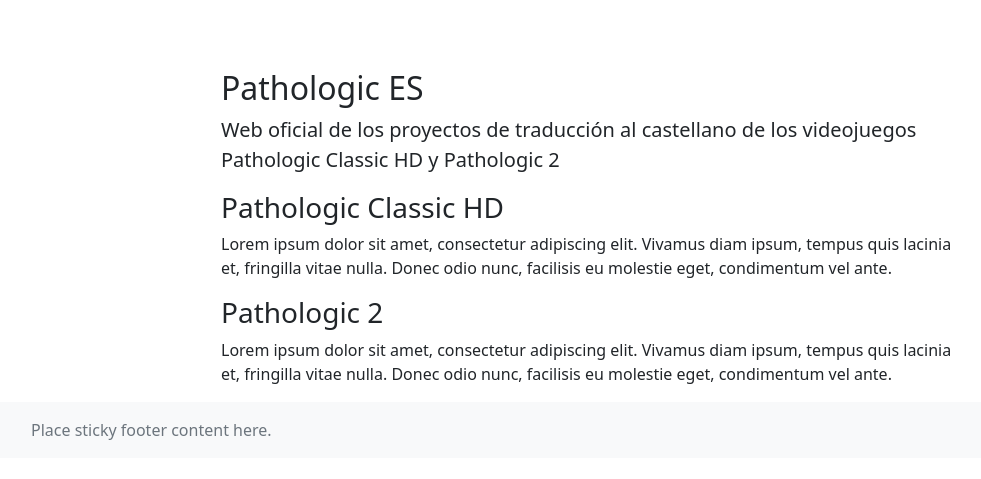
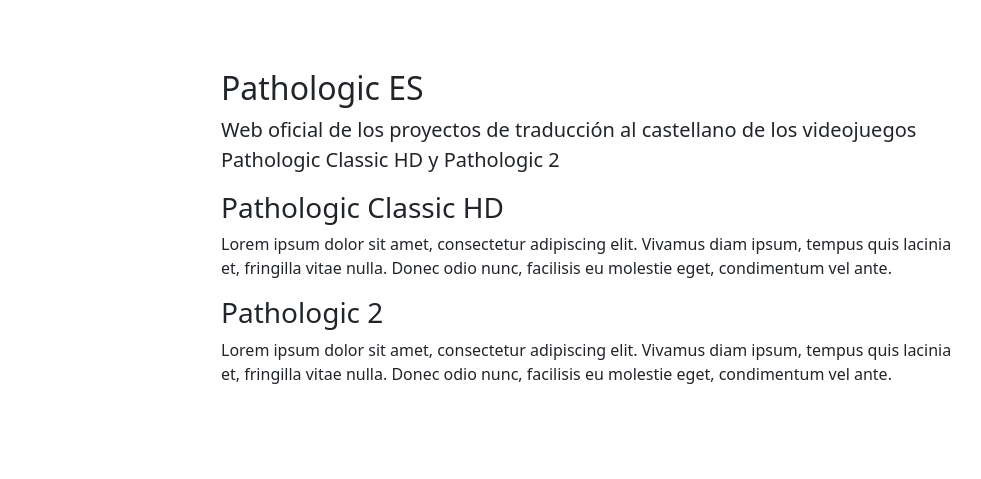
Before and after one commit to pathologic-es/pathologic-es.github.io, a Jekyll site: the page built from index.md, in a window 1280 px wide. Shown: the top 479 px of the page, without its empty margins (51-1032 px from the left). Built offline with Jekyll 4.4.1, drawn with Linux system fonts in a browser that asks for light colours.

Commit message:
Update default.html

```diff
--- a/_layouts/default.html
+++ b/_layouts/default.html
@@ -16,11 +16,6 @@
 				</div>
 			</div>
 		</main>
-		<footer class="footer mt-auto py-3 bg-light">
-			<div class="container">
-			<span class="text-muted">Place sticky footer content here.</span>
-			</div>
-		</footer>
 		<script src="https://cdn.jsdelivr.net/npm/bootstrap@5.0.0-beta1/dist/js/bootstrap.bundle.min.js" integrity="sha384-ygbV9kiqUc6oa4msXn9868pTtWMgiQaeYH7/t7LECLbyPA2x65Kgf80OJFdroafW" crossorigin="anonymous"></script>
 	</body>
 </head>
```
